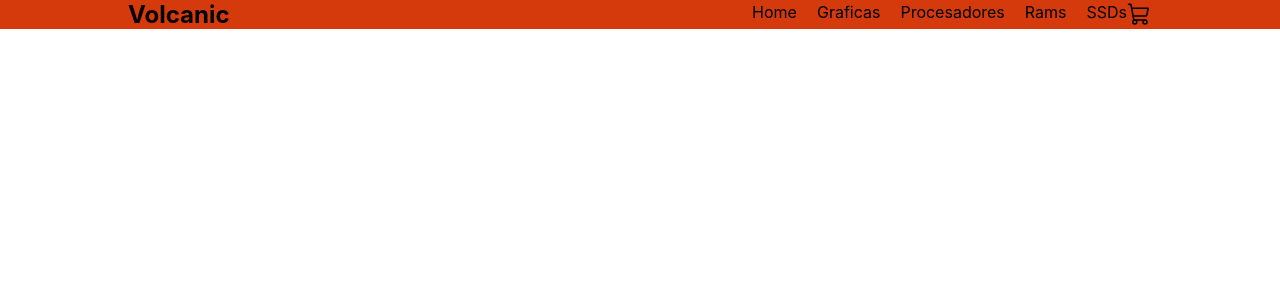
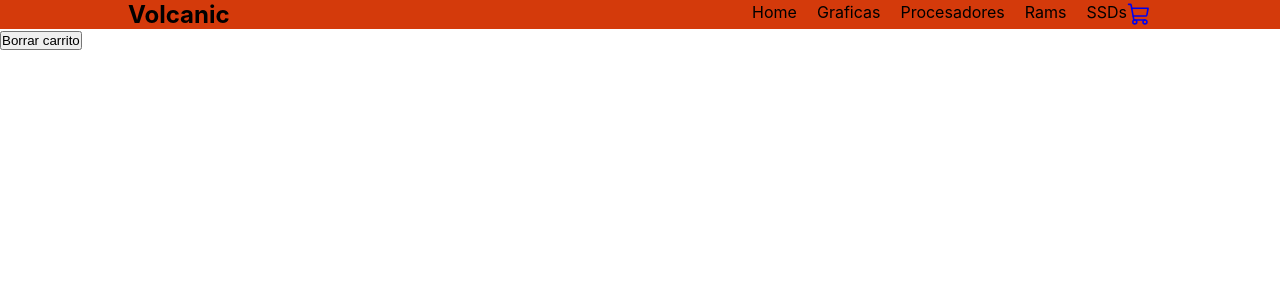
Before and after one commit to KanNeimann/ecommerce-neimannkenneth, a React (Create React App) app: page /cart in a window 1280 px wide. Shown: the top 300 px of the page. Built offline with nearby package versions, Linux system fonts and the light colour scheme.

Commit message:
Desafio Clase-10

```diff
--- a/src/App.js
+++ b/src/App.js
@@ -1,11 +1,15 @@
-import Header from './components/Header/Header'
+import Header from './components/Header/Header';
+import Cart from './components/Cart/Cart';
 import ItemDetailContainer from './components/ItemDetailContainer/ItemDetailContainer';
 import ItemListContainer from './components/ItemListContainer/ItemListContainer';
-import { BrowserRouter, Routes, Route } from 'react-router-dom'
+import { BrowserRouter, Routes, Route } from 'react-router-dom';
+import { CartContextProvider } from './components/context/CartContext';
+
 
 
 function App() {
   return (
+    <CartContextProvider>
       <BrowserRouter>
         <div className="App">
           <Header />
@@ -16,9 +20,12 @@ function App() {
 
             <Route exact path='/item/:itemId' element={<ItemDetailContainer />} />
 
+            <Route exact path="/cart" element={<Cart />} />
+
           </Routes>
         </div>
       </BrowserRouter>
+    </CartContextProvider>
   );
 }
 
--- /dev/null
+++ b/src/components/Cart/Cart.js
@@ -0,0 +1,13 @@
+import { useCartContext } from '../context/CartContext'
+
+const Cart = () => {
+    const { cartList, clear, removeItem } = useCartContext()
+    console.log(cartList);
+    return (
+        <div>
+            {cartList.map((prop) => <li key={prop.id}>{prop.title} cant:{prop.cantidad}<button onClick={() => removeItem(prop.id)}>eliminar</button></li>)}
+            <button onClick={clear}> Borrar carrito</button>
+        </div>
+    )
+}
+export default Cart
--- a/src/components/CartWidget/CartWidget.js
+++ b/src/components/CartWidget/CartWidget.js
@@ -5,7 +5,12 @@ const CartWidget = () => {
     return (
 
         <div className="header-cart">
+
+
             <svg xmlns="http://www.w3.org/2000/svg" width="25" height="25" fill="currentColor" viewBox="0 0 256 256" className="shoingCart"><rect width="256" height="256" fill="none"></rect><path d="M184,184H69.81818L41.92162,30.56892A8,8,0,0,0,34.05066,24H16" fill="none" stroke="currentColor" strokeLinecap="round" strokeLinejoin="round" strokeWidth="16"></path><circle cx="80" cy="204" r="20" fill="none" stroke="currentColor" strokeLinecap="round" strokeLinejoin="round" strokeWidth="16"></circle><circle cx="184" cy="204" r="20" fill="none" stroke="currentColor" strokeLinecap="round" strokeLinejoin="round" strokeWidth="16"></circle><path d="M62.54543,144H188.10132a16,16,0,0,0,15.74192-13.13783L216,64H48" fill="none" stroke="currentColor" strokeLinecap="round" strokeLinejoin="round" strokeWidth="16"></path></svg>
+
+
+
         </div>
 
     )
--- a/src/components/Header/Header.js
+++ b/src/components/Header/Header.js
@@ -15,7 +15,10 @@ const Header = () => {
                 </div>
                 <div className="content">
                     <NavBar />
-                    <CartWidget />
+                    <Link to="/cart">
+                        <CartWidget />
+                    </Link>
+
                 </div>
             </div>
         </header>
--- a/src/components/ItemCount/ItemCount.js
+++ b/src/components/ItemCount/ItemCount.js
@@ -1,14 +1,22 @@
 import './ItemCount.css'
 //import { useState } from 'react'
 
-function ItemCount({ stock, ButtonCount, handleInter, count, onAdd, onSub }) {
+function ItemCount({ stock, initial, ButtonCount, handleInter, count, setCount, onAdd }) {
+
+    const handlerAdd = () => {
+        setCount(count + 1)
+    }
+
+    const handlerRm = () => {
+        if (count > initial) setCount(count - 1)
+    }
 
     return (
         <div className='producto'>
             <div className='contador'>
-                <button onClick={() => count > 0 && onSub()}>-</button>
+                <button onClick={handlerRm}>-</button><br />
                 <p>{count}</p>
-                <button onClick={() => count < stock && onAdd()}>+</button>
+                <button onClick={handlerAdd}>+</button>
             </div>
             <ButtonCount handleInter={handleInter} />
         </div>
--- a/src/components/ItemDetail/ItemDetail.js
+++ b/src/components/ItemDetail/ItemDetail.js
@@ -1,22 +1,32 @@
 import ItemCount from '../ItemCount/ItemCount';
 import { useState } from 'react';
-import { Link, Route } from 'react-router-dom'
+import { Link } from 'react-router-dom'
+import { useCartContext } from '../context/CartContext';
 
-function ItemDetail({ product, count, setCount, onAdd, onSub }) {
+function ItemDetail({ product }) {
     const { title, img, price, description, id, stock } = product
+
+    const [count, setCount] = useState(1);
+    const { agregarCarrito } = useCartContext()
+
+
+    const onAdd = () => {
+        agregarCarrito({ ...product, cantidad: count })
+    }
 
     const [inputType, setInputType] = useState('button')
 
     const handleInter = () => {
+        onAdd()
         setInputType('input')
     }
 
     const InputCount = () => {
-        return <Link to="/cart"><button onClick={() => <Route exact path="/cart"></Route>} >Ir al Cart o Terminar compra</button></Link>
+        return <Link to="/cart"><button> Ir al Cart o Terminar compra</button></Link>
     }
 
-    const ButtonCount = ({ handleInter }) => {
-        return <button onClick={handleInter}>Agregar Al carrito</button>
+    const ButtonCount = ({ product, count }) => {
+        return <button onClick={handleInter} > Agregar Al carrito</ button>
     }
 
     return (
@@ -30,7 +40,7 @@ function ItemDetail({ product, count, setCount, onAdd, onSub }) {
 
             {
                 inputType === 'button' ?
-                    <ItemCount stock={stock} handleInter={handleInter} ButtonCount={ButtonCount} count={count} onAdd={onAdd} onSub={onSub} />
+                    <ItemCount stock={stock} initial={0} handleInter={handleInter} ButtonCount={ButtonCount} count={count} setCount={setCount} onAdd={onAdd} />
                     :
                     < InputCount />
             }
--- /dev/null
+++ b/src/components/context/CartContext.js
@@ -0,0 +1,51 @@
+import { createContext, useState, useContext } from "react";
+
+const CartContext = createContext([])
+
+export const useCartContext = () => {
+    return useContext(CartContext)
+}
+
+export const CartContextProvider = ({ children }) => {
+    const [cartList, setCartList] = useState([])
+
+    const agregarCarrito = (item) => {
+        if (isInCart(item.id)) {
+            const posicion = cartList.findIndex((product) => product.id === item.id)
+            cartList[posicion].cantidad += item.cantidad
+        } else {
+            setCartList([...cartList, item])
+        }
+    }
+
+    const isInCart = (id) => {
+        if (cartList.find((product) => product.id === id)) {
+            return true
+        }
+        return false
+    }
+
+    const clear = () => {
+        setCartList([])
+    }
+    const removeItem = (id) => {
+        if (isInCart(id)) {
+            const posicion = cartList.findIndex((product) => product.id === id)
+            cartList.splice(posicion, 1)
+            console.log('eliminado');
+        }
+    }
+
+    return (
+        <CartContext.Provider value={{
+            cartList,
+            agregarCarrito,
+            clear,
+            removeItem
+        }}>
+            {children}
+        </CartContext.Provider>
+    )
+}
+
+export default CartContext
```
Also changed, not shown: src/components/ItemDetailContainer/ItemDetailContainer.js. Lines whose indentation alone changed are shown as unchanged.
